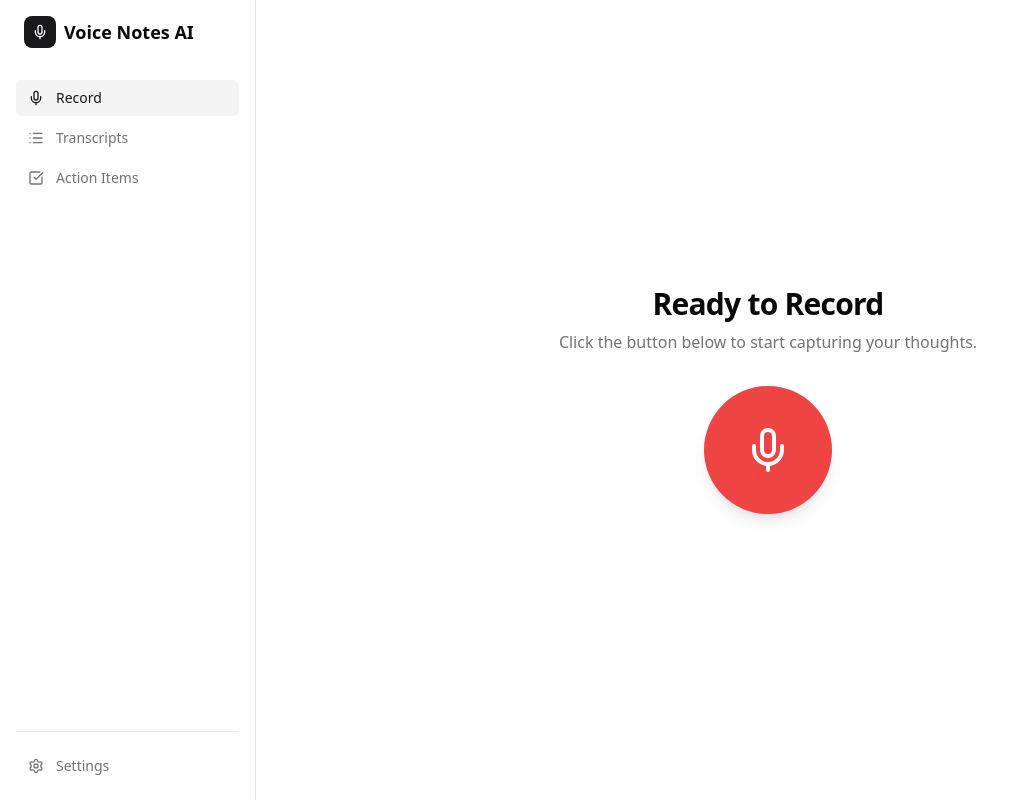
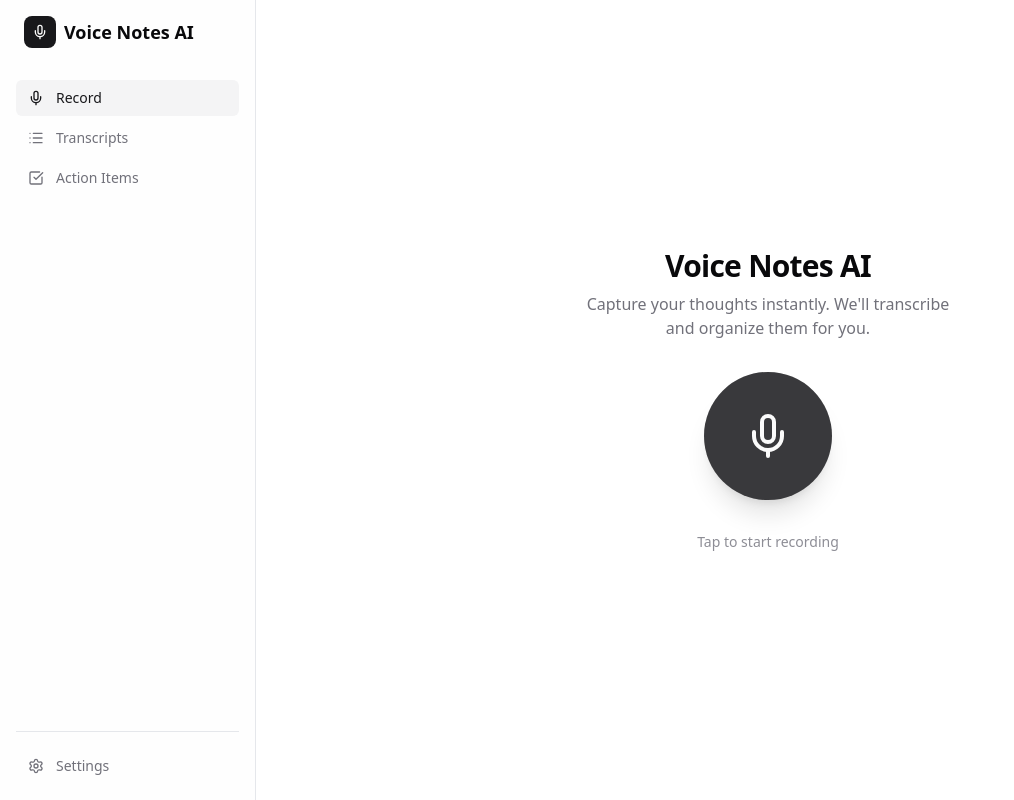
Before and after one commit to krishang2205/Voice_Notes_AI, a React app in the folder frontend/: page / in a window 1280 px wide. Shown: the whole page, without its empty margins (0-1014 px from the left). Built offline with nearby package versions, Linux system fonts and the light colour scheme; the HTML template or start-up script is replaced by a standard one.

Commit message:
feat(frontend): integrate recording flow in home page

```diff
--- a/frontend/src/pages/Home.tsx
+++ b/frontend/src/pages/Home.tsx
@@ -1,21 +1,51 @@
 import React from 'react';
 import { Mic } from 'lucide-react';
+import { useAudioRecorder } from '../hooks/useAudioRecorder';
+import { RecordingView } from '../components/RecordingView';
 
-const Home = () => {
+export default function Home() {
+    const { isRecording, duration, startRecording, stopRecording, cancelRecording } = useAudioRecorder();
+
+    const handleStop = async () => {
+        const audioBlob = await stopRecording();
+        if (audioBlob) {
+            console.log('Recording finished:', audioBlob.size, 'bytes');
+            // TODO: Upload logic will go here
+        }
+    };
+
+    if (isRecording) {
+        return (
+            <div className="h-full flex flex-col items-center justify-center">
+                <RecordingView
+                    duration={duration}
+                    onStop={handleStop}
+                    onCancel={cancelRecording}
+                />
+            </div>
+        );
+    }
+
     return (
-        <div className="h-full flex flex-col items-center justify-center p-8 space-y-8">
-            <div className="text-center space-y-2">
-                <h1 className="text-3xl font-bold tracking-tight">Ready to Record</h1>
-                <p className="text-muted-foreground">Click the button below to start capturing your thoughts.</p>
+        <div className="h-full flex flex-col items-center justify-center text-center space-y-8 animate-in fade-in duration-500">
+            <div className="space-y-2">
+                <h1 className="text-3xl font-bold tracking-tight">Voice Notes AI</h1>
+                <p className="text-muted-foreground max-w-sm mx-auto">
+                    Capture your thoughts instantly. We'll transcribe and organize them for you.
+                </p>
             </div>
 
             <button
-                className="h-32 w-32 rounded-full bg-red-500 hover:bg-red-600 transition-all flex items-center justify-center shadow-lg hover:scale-105 active:scale-95 group"
+                onClick={startRecording}
+                className="group relative h-32 w-32 rounded-full bg-primary flex items-center justify-center hover:scale-105 transition-all shadow-xl hover:shadow-primary/25"
             >
-                <Mic className="h-12 w-12 text-white group-hover:animate-pulse" />
+                <div className="absolute inset-0 rounded-full bg-white/20 animate-pulse" />
+                <Mic className="h-12 w-12 text-primary-foreground group-hover:scale-110 transition-transform" />
             </button>
+
+            <p className="text-sm text-muted-foreground/80">
+                Tap to start recording
+            </p>
         </div>
     );
-};
-
-export default Home;
+}
```
